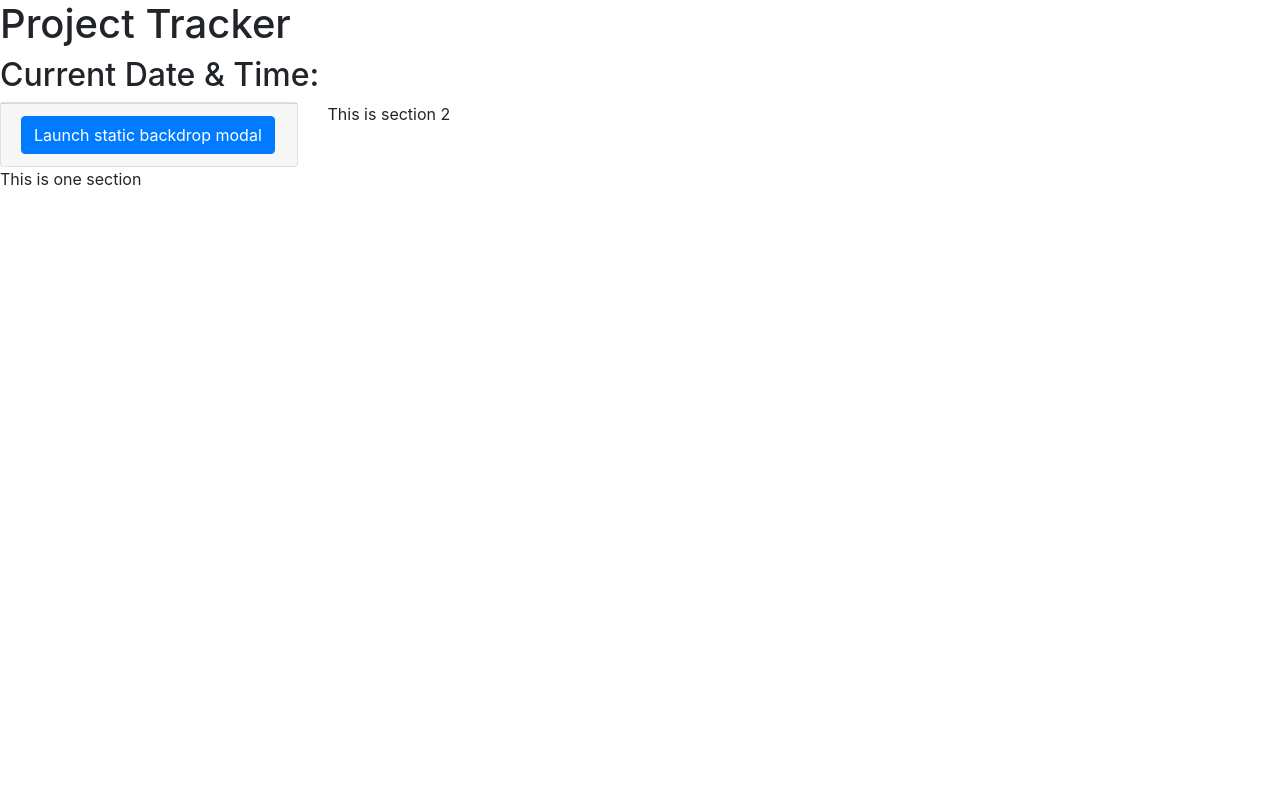
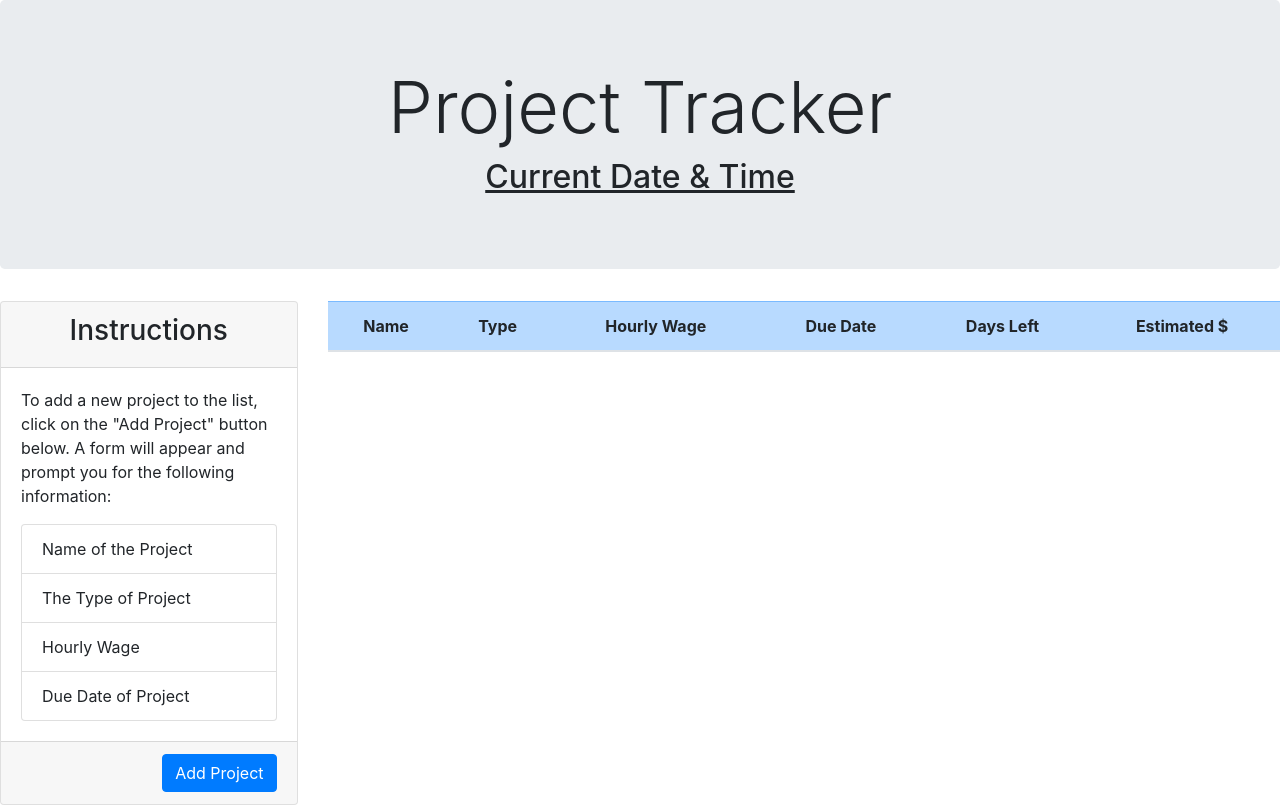
Before and after one commit to dmmerchant/Project-Tracker, a plain HTML site: page index.html in a window 1280 px wide. Drawn offline with nearby package versions, Linux system fonts and the light colour scheme.

Commit message:
Finalized the HTML frame

```diff
--- a/index.html
+++ b/index.html
@@ -10,29 +10,48 @@
   <title>Project Tracker</title>
 </head>
 <body>
-<header>
-    <h1>Project Tracker</h1>
-    <h2>Current Date & Time: <span></span></h2>
+<header class="jumbotron text-center">
+    <h1 class="display-3">Project Tracker</h1>
+    <h2 class="display-5"><u>Current Date & Time</u></h2>
+    <span id=""></span>
 </header>
 <main class="row">
     <section class="col-3">
         <div class="card">
-
-            <div class="card-footer">
+            <div class="card-header text-center">
+                <h3>Instructions</h3>
+            </div>
+            <div class="card-body">
+                <p>To add a new project to the list, click on the "Add Project" button below. A form will appear and prompt you for the following information:</p>
+                <ul class="list-group">
+                    <li class="list-group-item">Name of the Project</li>
+                    <li class="list-group-item">The Type of Project</li>
+                    <li class="list-group-item">Hourly Wage</li>
+                    <li class="list-group-item">Due Date of Project</li>
+                  </ul>
+            </div>
+            <div class="card-footer text-right">
                 <button type="button" class="btn btn-primary" data-toggle="modal" data-target="#staticBackdrop">
-                    Launch static backdrop modal
+                    Add Project
                   </button>
             </div>
         </div>
-        This is one section
     </section>
     <section class="col-9">
-        <p>This is section 2</p>
-        <table>
-            <TH>
-
-            </TH>
-        </table>
+        <table class="table text-center">
+            <thead class="table-primary">
+              <tr>
+                <th scope="col">Name</th>
+                <th scope="col">Type</th>
+                <th scope="col">Hourly Wage</th>
+                <th scope="col">Due Date</th>
+                <th scope="col">Days Left</th>
+                <th scope="col">Estimated $</th>
+              </tr>
+            </thead>
+            <tbody id="project-list">
+            </tbody>
+          </table>
     </section>
 </main>
 <!-- Button trigger modal -->
@@ -43,7 +62,7 @@
     <div class="modal-dialog">
       <div class="modal-content">
         <div class="modal-header">
-          <h5 class="modal-title" id="staticBackdropLabel">Modal title</h5>
+          <h5 class="modal-title" id="staticBackdropLabel">Add Project</h5>
           <button type="button" class="close" data-dismiss="modal" aria-label="Close">
             <span aria-hidden="true">&times;</span>
           </button>
@@ -54,8 +73,8 @@
           </form>
         </div>
         <div class="modal-footer">
-          <button type="button" class="btn btn-secondary" data-dismiss="modal">Close</button>
-          <button type="button" class="btn btn-primary">Understood</button>
+          <button type="button" class="btn btn-secondary" data-dismiss="modal">Cancel</button>
+          <button type="button" class="btn btn-primary" id="save-record">Save</button>
         </div>
       </div>
     </div>
```
